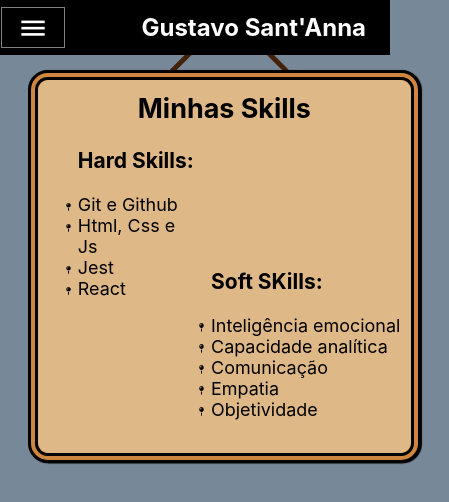
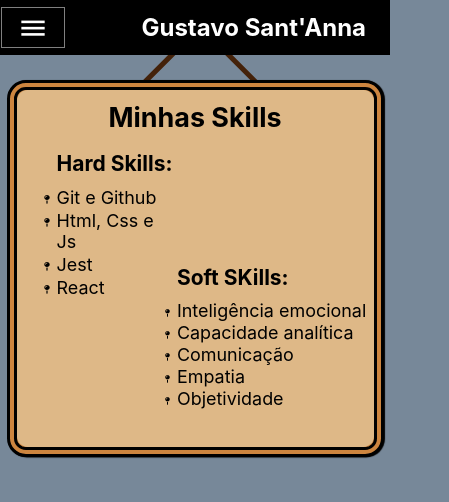
Before and after one commit to Warywise/react-portifoly, a React (Create React App) app: page /react-portifoly/skills in a window 390 px wide. Shown: the top 502 px of the page, 449 px wide, since content can reach past the window. Built offline with nearby package versions, Linux system fonts and the light colour scheme.

Commit message:
Responsividade de area "Skills" otimizada

```diff
--- a/src/styles/Skills.css
+++ b/src/styles/Skills.css
@@ -1,13 +1,13 @@
-li {
+.skills-content li {
   list-style: url('../images/map-pin-solid.svg');
+  margin: 1px 0;
 }
 
 .main-skills {
   display: flex;
   justify-content: center;
   margin: auto;
-  min-height: 80vh;
-  min-width: 90%;
+  padding: 25px 0;
 }
 
 .skills-board {
@@ -16,8 +16,8 @@ li {
   border-radius: 5%;
   box-shadow: 1px 0.5px 1px black;
   display: flex;
-  height: calc(16em + 30vw);;
-  width: calc(16em + 30vw);
+  height: calc(15em + 30vw);
+  width: calc(15em + 30vw);
 }
 
 .skills-board-content {
@@ -25,7 +25,7 @@ li {
   border-radius: 3%;
   display: flex;
   flex-direction: column;
-  font-size: calc(1em + 0.5vmin);
+  font-size: calc(1em + 0.5vw);
   position: relative;
   width: 100%;
 }
@@ -50,9 +50,13 @@ li {
 .skills-content {
   align-items: center;
   display: grid;
-  grid-template-columns: 35% 5% 60%;
+  grid-template-columns: 37% 1% 60%;
   grid-template-rows: 10% 30% 40%;
   margin: 1% 0 0;
+}
+
+.skills-content h3 {
+  margin: 15px 0 10px;
 }
 
 .hard-skills {
@@ -66,3 +70,13 @@ li {
   grid-column: 3;
   grid-row: 3;
 }
+
+@media (min-width: 700px) {
+  .skills-board-content {
+    font-size: calc(1em + 0.7vw);
+  }
+
+  .skills-content li {
+    margin: 3px calc(5px + 0.5vw);
+  }
+}
```
